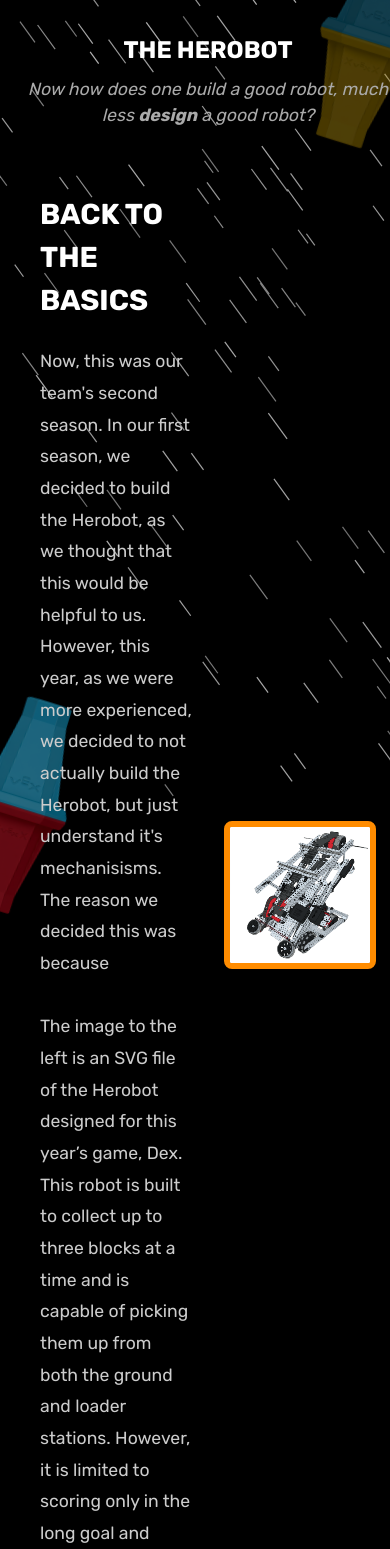
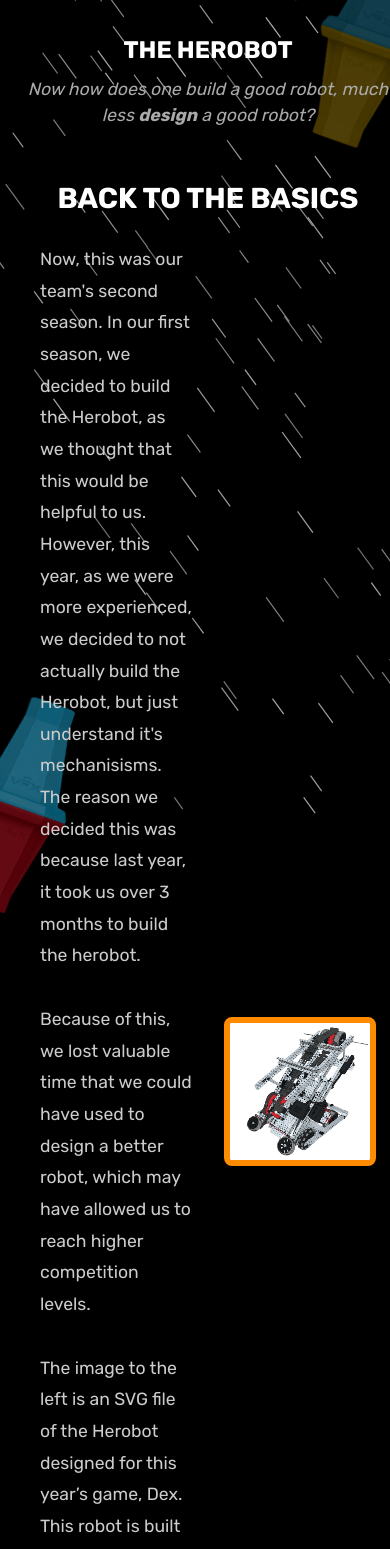
Before and after one commit to codersushi/beyond-the-bot, a Next.js app: page /override/herobotoverride in a window 390 px wide. Shown: the top 1549 px of the page. Built offline with nearby package versions, Linux system fonts and the light colour scheme.

Commit message:
Tried Making It Work On Phone UI

```diff
--- a/app/override/gameoverviewoverride/page.tsx
+++ b/app/override/gameoverviewoverride/page.tsx
@@ -292,7 +292,7 @@ export default function GameOverview() {
       </section>
 
       <section style={{ marginBottom: '2.5rem', textAlign: 'center', marginTop: '3rem' }}>
-        <h2 style={{ fontSize: '1.8rem', marginBottom: '0.75rem', fontWeight: 'bold' }}>
+        <h2 style={{ fontSize: '1.8rem', marginBottom: '0.75rem', fontWeight: 'bold', color: '#e67300' }}>
           ALLIANCE OVERVIEW
         </h2>
         <p style={{ lineHeight: '1.7', color: '#ccc', maxWidth: '850px', margin: '0 auto' }}>
@@ -575,14 +575,12 @@ export default function GameOverview() {
          </ul>
 
           <h2 style={largerSubheadingStyle}>Driver Skills Gameplay</h2>
-          <h2 style={smallerSubheadingStyle}>Driver Skills Explanation</h2>
           <p style={{ color: '#ccc', lineHeight: '1.6', fontSize: '1rem', marginBottom: '2rem' }}>
             Driver Skills is a one-minute challenge where a single team attempts to score as many points as possible. Without a partner or
             opponents, the focus shifts to pure mechanical efficiency and driving precision, often prioritizing high-yield scoring methods.
           </p>
 
           <h2 style={largerSubheadingStyle}>Autonomous Skills Gameplay</h2>
-          <h2 style={smallerSubheadingStyle}>Autonomous Skills Explanation</h2>
           <p style={{ color: '#ccc', lineHeight: '1.6', fontSize: '1rem', marginBottom: '-2rem' }}>
             Autonomous Skills consists of a 60-second period where the robot operates entirely without human interference. This mode tests the
             team&apos;s programming skill, sensor reliability, and pathfinding logic as the robot must identify pins + cups and navigate scoring
@@ -619,7 +617,7 @@ export default function GameOverview() {
           display: 'flex',
           justifyContent: 'center',
           gap: '2rem',
-          marginTop: '4rem',
+          marginTop: '2rem',
           paddingBottom: '4rem'
         }}>
           <Link href="/" style={navButtonStyle}
@@ -634,7 +632,7 @@ export default function GameOverview() {
           >
 
           <div style={{ display: 'flex', alignItems: 'center', gap: '0.4rem' }}>
-          <ChevronLeft size={25} />
+          <Home size={23} />
           <span> Back to Homepage</span>
           </div>
           </Link>
--- a/app/override/herobotoverride/page.tsx
+++ b/app/override/herobotoverride/page.tsx
@@ -68,6 +68,12 @@ export default function GameOverview() {
         </p>
       </section>
 
+      <div style={{ textAlign: 'center' }}>
+          <h2 style={{ fontSize: '1.8rem', marginBottom: '-2.5rem', fontWeight: 'bold', marginTop: '3rem'}}>
+            BACK TO THE BASICS
+          </h2>
+      </div>
+
       {/* RESTRUCTURED HEROBOT SECTION */}
       <section style={{
         display: 'grid',
@@ -78,14 +84,18 @@ export default function GameOverview() {
         margin: '4rem auto',
         padding: '0 1rem'
       }}>
+
         <div style={{ textAlign: 'left' }}>
-          <h2 style={{ fontSize: '1.8rem', marginBottom: '1.5rem', fontWeight: 'bold' }}>
-            BACK TO THE BASICS
-          </h2>
+
           <p style={{ lineHeight: '1.8', color: '#ccc', fontSize: '1.1rem', marginBottom: '2rem' }}>
            Now, this was our team's second season. In our first season, we decided to build the Herobot, as we thought that this would be helpful to us.
            However, this year, as we were more experienced, we decided to not actually build the Herobot, but just understand it's mechanisisms. The
-           reason we decided this was because
+           reason we decided this was because last year, it took us over 3 months to build the herobot.
+          </p>
+
+          <p style={{ lineHeight: '1.8', color: '#ccc', fontSize: '1.1rem', marginBottom: '2rem' }}>
+           Because of this, we lost valuable time that we could have used to design a better robot, which may have allowed us to reach higher competition
+           levels.
           </p>
 
           <p style={{ lineHeight: '1.8', color: '#ccc', fontSize: '1.1rem', marginBottom: '1rem' }}>
```
